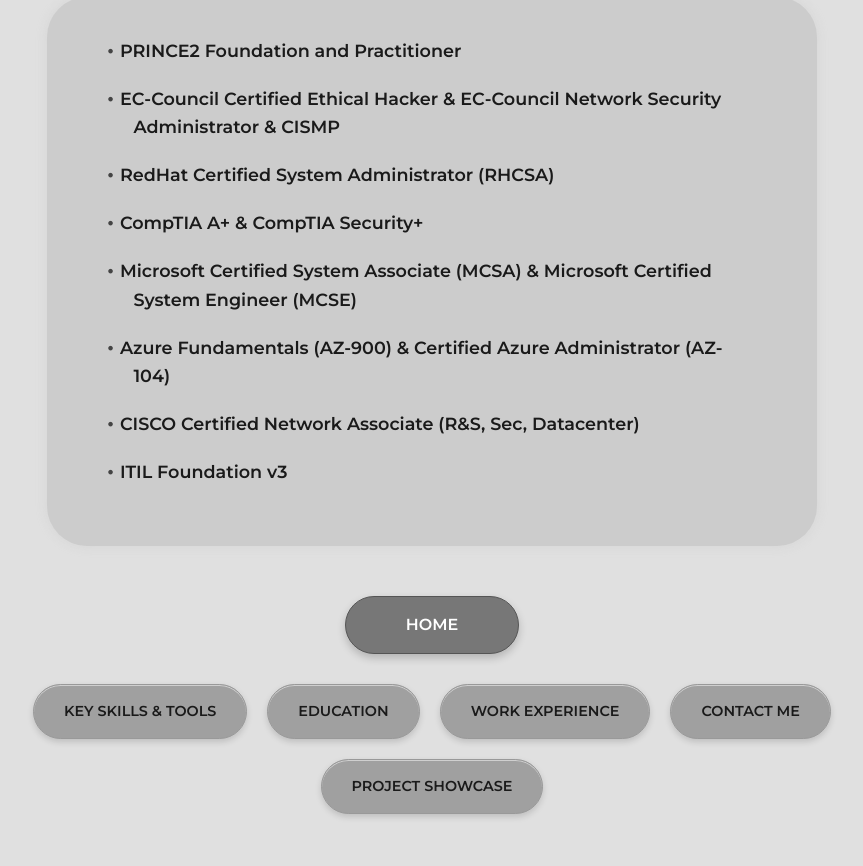
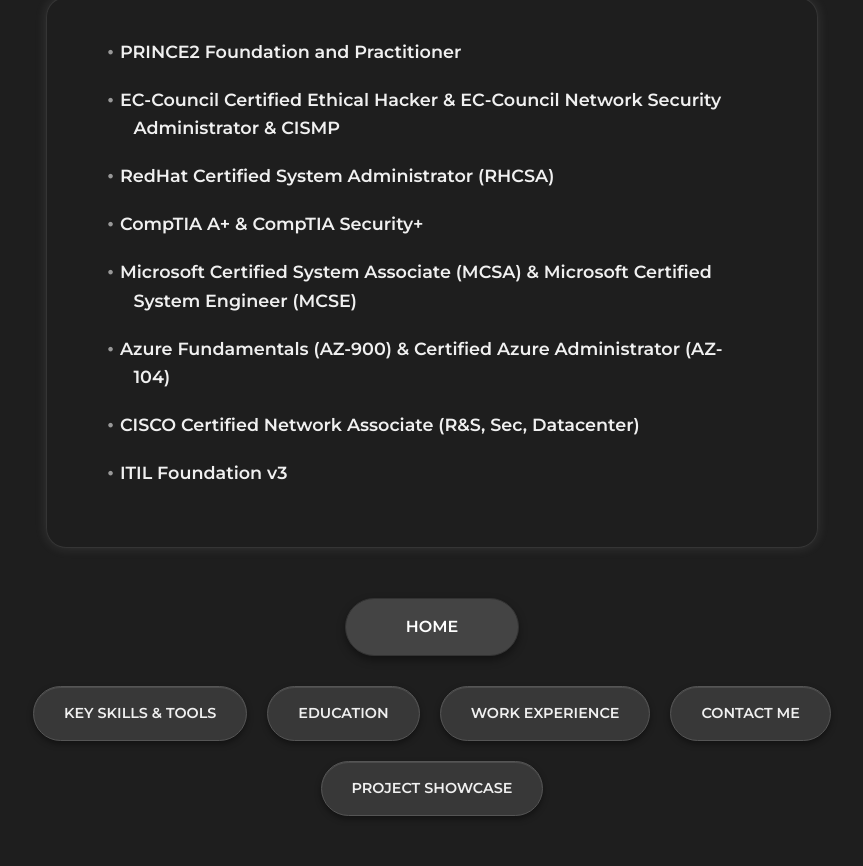
Before and after one commit to Zara-Naqvi/Maryam87-alt.github.io, a plain HTML site: page certifications.html in a window 1280 px wide. Shown: the part 287-1153 px from the top of the page, without its empty margins (208-1071 px from the left). Drawn offline with nearby package versions, Linux system fonts and the light colour scheme.

Commit message:
Update certifications.html

```diff
--- a/certifications.html
+++ b/certifications.html
@@ -5,12 +5,10 @@
     <meta name="viewport" content="width=device-width, initial-scale=1.0">
     <title>Zaheer Abbas - Certifications & Trainings</title>
 
-    <!-- LINK GOOGLE FONTS -->
     <link rel="preconnect" href="https://fonts.googleapis.com">
     <link rel="preconnect" href="https://fonts.gstatic.com" crossorigin>
     <link href="https://fonts.googleapis.com/css2?family=Playfair+Display:wght@700&family=Montserrat:wght@400;600&display=swap" rel="stylesheet">
 
-    <!-- EMBEDDED CSS STYLES AND MAGICAL EFFECTS -->
     <style>
         /* CSS Keyframes for Page Load Effect: Blur-to-HD, slow motion (2 seconds) */
         @keyframes pageLoadFade {
@@ -20,9 +18,10 @@
 
         /* CSS Keyframes for the Subtle Container Glow */
         @keyframes subtleGlow {
-            0% { box-shadow: 0 0 10px rgba(180, 180, 180, 0.2); }
-            50% { box-shadow: 0 0 20px rgba(180, 180, 180, 0.4); }
-            100% { box-shadow: 0 0 10px rgba(180, 180, 180, 0.2); }
+            /* ************ MODIFIED: Adjusting glow for a dark background ************ */
+            0% { box-shadow: 0 0 10px rgba(200, 200, 200, 0.1); }
+            50% { box-shadow: 0 0 20px rgba(200, 200, 200, 0.3); }
+            100% { box-shadow: 0 0 10px rgba(200, 200, 200, 0.1); }
         }
 
         /* General Body and Container Styles */
@@ -30,8 +29,10 @@
             font-family: 'Montserrat', sans-serif;
             margin: 0;
             padding: 0;
-            background-color: #e0e0e0;
-            color: #333;
+            /* ************ MODIFIED: Dark Grey Background ************ */
+            background-color: #1e1e1e;
+            /* ************ MODIFIED: Light Text for Contrast ************ */
+            color: #f0f0f0;
             line-height: 1.6;
             display: flex;
             justify-content: center;
@@ -57,7 +58,8 @@
         .main-title {
             font-family: 'Playfair Display', serif;
             font-size: 4em;
-            color: #1a1a1a;
+            /* ************ MODIFIED: Light color for Dark Mode ************ */
+            color: #ffffff;
             line-height: 1.1;
             margin-bottom: 50px;
             font-weight: 700;
@@ -67,14 +69,24 @@
 
         /* --- Certification List Box (Adjusted Width) --- */
         .cert-box {
-            background-color: #cccccc;
+            /* ************ MODIFIED: Semi-transparent dark grey for Frosted Glass ************ */
+            background-color: rgba(30, 30, 30, 0.7);
+            /* ************ NEW: The Blur (Frosted Glass) Effect ************ */
+            backdrop-filter: blur(10px);
+            -webkit-backdrop-filter: blur(10px);
+
             /* Set max-width to match the visual size of the homepage paragraph box */
             width: 90%;
-            max-width: 650px; /* Reduced from 750px to match homepage intro width */
+            max-width: 650px;
             margin: 0 auto;
             padding: 40px 60px;
-            border-radius: 40px;
-            box-shadow: 0 4px 20px rgba(0, 0, 0, 0.1);
+            /* ************ MODIFIED: Border radius reduced slightly for the blur look ************ */
+            border-radius: 20px;
+            /* ************ MODIFIED: Stronger shadow for dark mode ************ */
+            box-shadow: 0 4px 20px rgba(0, 0, 0, 0.5);
+            /* ************ NEW: Subtle border for definition ************ */
+            border: 1px solid rgba(255, 255, 255, 0.1);
+
             animation: subtleGlow 4s infinite alternate 2s;
             text-align: left;
         }
@@ -88,7 +100,8 @@
         .cert-box ul li {
             font-size: 1.1em;
             font-weight: 600;
-            color: #1a1a1a;
+            /* ************ MODIFIED: Light text for Dark Mode ************ */
+            color: #f0f0f0;
             margin-bottom: 20px;
             text-indent: -1.5em;
             padding-left: 1.5em;
@@ -96,7 +109,8 @@
 
         .cert-box ul li:before {
             content: '• ';
-            color: #444;
+            /* ************ MODIFIED: Lighter bullet point color ************ */
+            color: #999;
             font-size: 1.2em;
             line-height: 1;
         }
@@ -113,7 +127,8 @@
         .home-button {
             display: inline-block;
             padding: 15px 60px;
-            background-color: #777777;
+            /* ************ MODIFIED: Darker button color ************ */
+            background-color: #444444;
             color: #fff;
             text-decoration: none;
 
@@ -122,15 +137,19 @@
             font-weight: 700;
             font-size: 1em;
             text-transform: uppercase;
-            box-shadow: 0 4px 8px rgba(0, 0, 0, 0.2);
+            /* ************ MODIFIED: Stronger shadow for dark mode ************ */
+            box-shadow: 0 4px 8px rgba(0, 0, 0, 0.4);
             transition: all 0.3s ease;
-            border: 1px solid #555;
+            /* ************ MODIFIED: Dark border for contrast ************ */
+            border: 1px solid #333;
         }
 
         .home-button:hover {
-            background-color: #555555;
+            /* ************ MODIFIED: Lighter hover color ************ */
+            background-color: #666666;
             transform: translateY(-2px) scale(1.05);
-            box-shadow: 0 6px 12px rgba(0, 0, 0, 0.3);
+            /* ************ MODIFIED: Stronger shadow for dark mode ************ */
+            box-shadow: 0 6px 12px rgba(0, 0, 0, 0.5);
         }
 
         /* Horizontal Navigation Buttons */
@@ -147,14 +166,18 @@
             flex-basis: auto;
             display: block;
             padding: 15px 30px;
-            background-color: #a0a0a0;
-            color: #1a1a1a;
+            /* ************ MODIFIED: Dark button color ************ */
+            background-color: #383838;
+            /* ************ MODIFIED: Light text color ************ */
+            color: #f0f0f0;
             text-decoration: none;
 
             /* Enhanced Styling */
             border-radius: 50px;
-            box-shadow: 0 3px 6px rgba(0, 0, 0, 0.15), inset 0 1px 0 rgba(255, 255, 255, 0.5);
-            border: 1px solid #999;
+            /* ************ MODIFIED: Dark shadow and subtle inset ************ */
+            box-shadow: 0 3px 6px rgba(0, 0, 0, 0.4), inset 0 1px 0 rgba(255, 255, 255, 0.1);
+            /* ************ MODIFIED: Darker border ************ */
+            border: 1px solid #555;
 
             font-weight: 600;
             font-size: 0.9em;
@@ -164,10 +187,11 @@
         }
 
         .nav-link:hover {
-            background: linear-gradient(to top, #888888, #b0b0b0);
+            /* ************ MODIFIED: Lighter hover background ************ */
+            background: linear-gradient(to top, #555555, #777777);
             color: #fff;
             transform: translateY(-2px) scale(1.02);
-            box-shadow: 0 5px 10px rgba(0, 0, 0, 0.25);
+            box-shadow: 0 5px 10px rgba(0, 0, 0, 0.4);
         }
 
         /* Responsive Adjustments */
@@ -178,7 +202,7 @@
             .cert-box {
                 padding: 30px 20px;
                 border-radius: 20px;
-                max-width: 90%; /* Ensure it's fluid on mobile */
+                max-width: 90%;
             }
             .cert-box ul li {
                 font-size: 1em;
@@ -213,12 +237,10 @@
             </ul>
         </section>
 
-        <!-- Home Button (Centered and separate) -->
         <div class="home-button-container">
             <a href="index.html" class="home-button">Home</a>
         </div>
 
-        <!-- Horizontal Navigation Buttons - REARRANGED as per design -->
         <nav class="nav-buttons-grid">
             <a href="skills.html" class="nav-link">KEY SKILLS & TOOLS</a>
             <a href="education.html" class="nav-link">EDUCATION</a>
```
